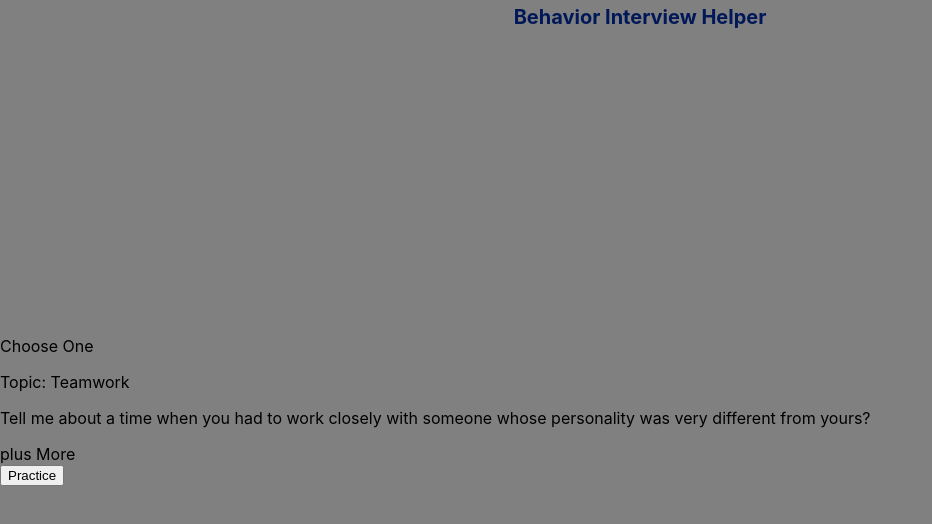
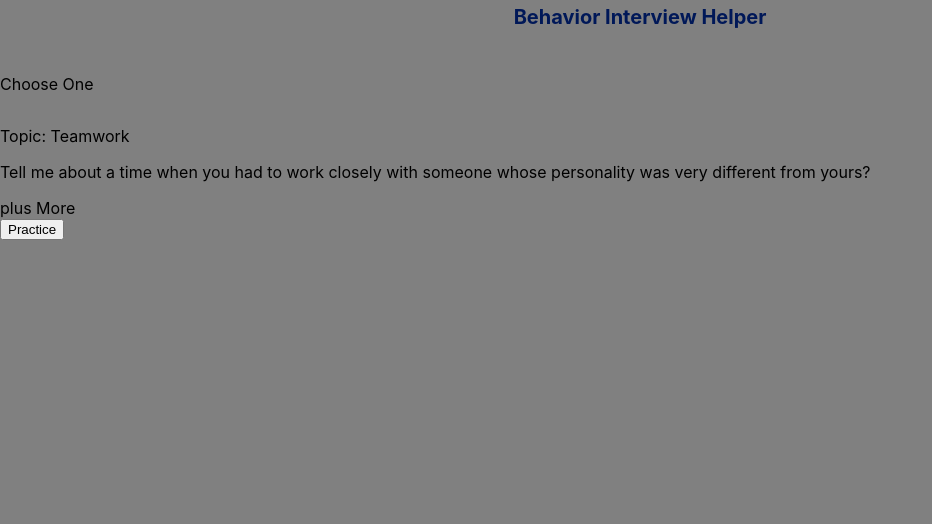
Before and after one commit to jcsmileyjr/behavior-interview-helper, a React (Create React App) app in the folder interview-helper/: page / in a window 1280 px wide. Shown: the top 524 px of the page, without its empty margins (0-932 px from the left). Built offline with nearby package versions, Linux system fonts and the light colour scheme.

Commit message:
Refactor: Setting global styles for all main elements

```diff
--- a/interview-helper/src/App.css
+++ b/interview-helper/src/App.css
@@ -30,3 +30,9 @@ header {
   align-content: center;
   margin-top: 5px;
 }
+
+main {
+  display: flex;
+  flex-direction: column;
+  flex: 7;
+}
--- a/interview-helper/src/pages/landingPage/landingPage.css
+++ b/interview-helper/src/pages/landingPage/landingPage.css
@@ -1,11 +1,5 @@
 .landingPage--container {
     height: 100%;
-    display: flex;
-    flex-direction: column;
-}
-
-.landingPage--contianer > main {
-    flex: 7;
     display: flex;
     flex-direction: column;
 }
```
Also changed, not shown: interview-helper/src/pages/adminPage/adminPage.css (line endings or trailing spaces).
